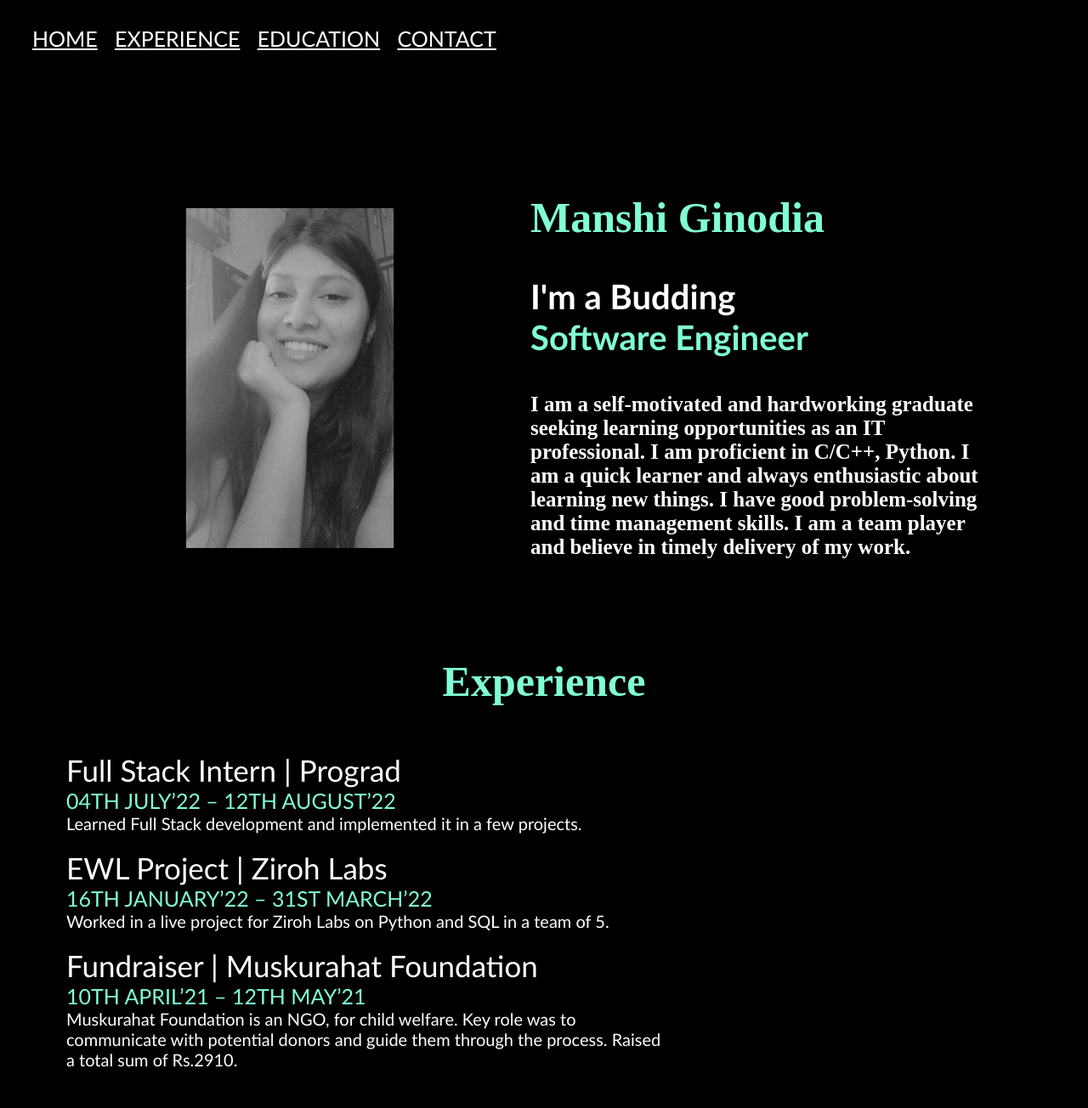
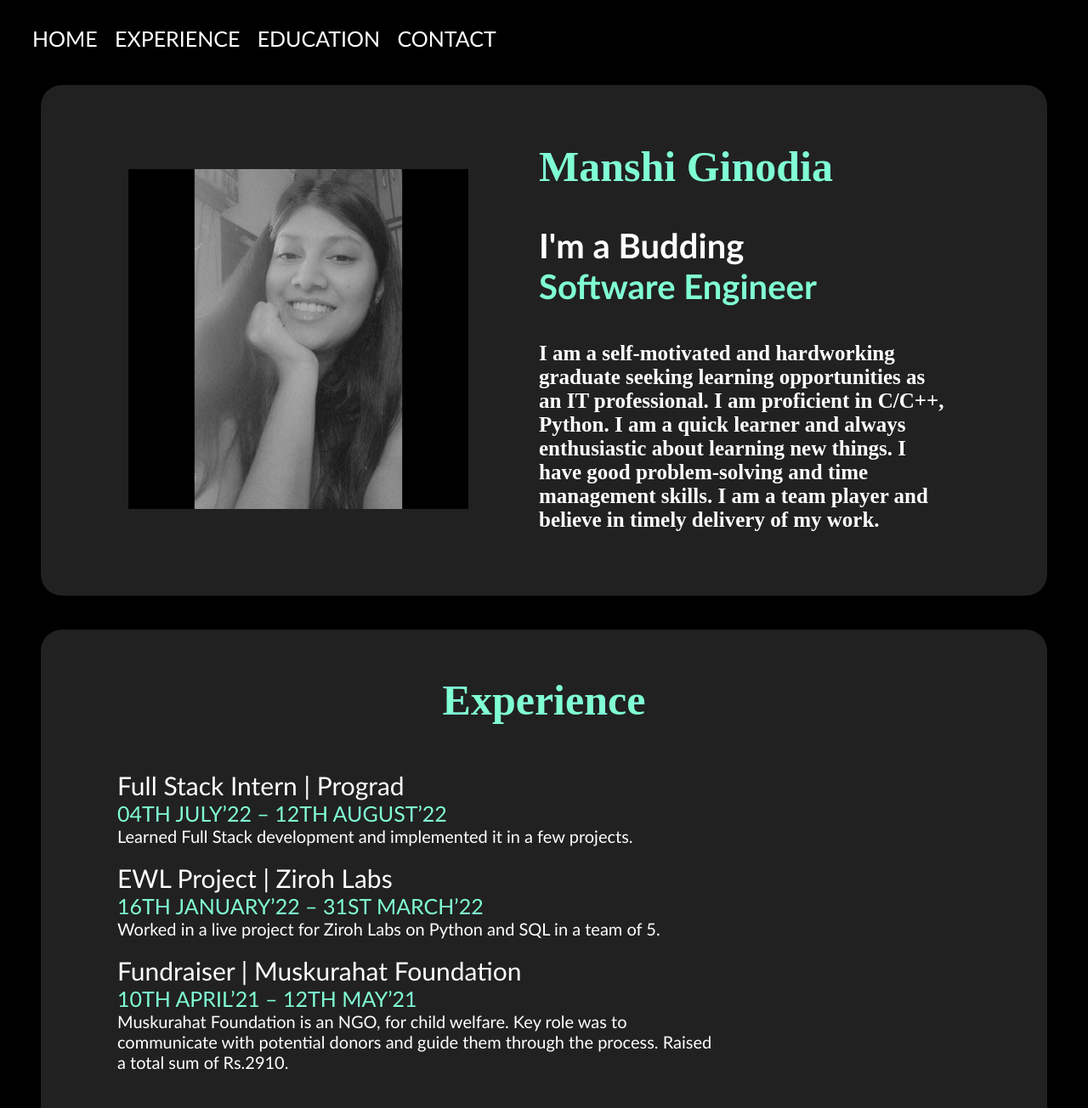
Before and after one commit to manshiginodia/Portfolio, a plain HTML site: page index.html in a window 1280 px wide. Shown: the top 1304 px of the page at 85% size. Drawn offline with Linux system fonts and the light colour scheme.

Commit message:
second  commit

```diff
--- a/index.html
+++ b/index.html
@@ -17,7 +17,7 @@
     </div>
 
     <div class="main">
-        <table>
+        <table class="table">
             <tr>
                 <td><img src="./Images/selfpicture.jpg" alt="profile picture" class="self" > </td>
                 <td><h1>Manshi Ginodia </h1>
--- a/style.css
+++ b/style.css
@@ -7,14 +7,27 @@ body{
 .header{
     margin-top: 30px;
     margin-left: 30px;
+    margin-bottom: 30px;
+    padding-bottom: 10px;
 }
 
 .main{
-    padding-top: 30px;
-    margin-top: 30px;
-    margin-left: 30px;
+    background-color: rgb(33, 33, 33);
+    margin-left: 40px;
+    margin-bottom: 30px;
+    margin-right: 40px;
+    border-radius: 25px;
+}
+
+.exp,.edu,.con{
+    background-color: rgb(33, 33, 33);
+    padding: 20px;
+    margin:40px;
+    border-radius: 25px;
+    margin-bottom:50px;
 }
 a{
+    text-decoration: none;
     color: rgb(255, 255, 255);
 }
 span{
@@ -24,10 +37,12 @@ span{
     color: white;
     font-family:  Calibri;
 }
-table{
-    margin: 40px;
+.table{
+    margin-top: 30px;
     padding: 30px;
-
+    margin-bottom: 40px;
+    margin-left: 40px;
+    margin-right: 40px;
 }
 td{
     color:white;
@@ -63,7 +78,7 @@ ul{
     list-style-type: none;
 }
 .company{
-    font-size: 35px;
+    font-size: 30px;
 }
 .date{
     font-size: 25px;
@@ -77,12 +92,13 @@ ul{
     width: 40px;
     height: 40px;
     margin: 10px;
-    padding: 10px;
 
+    border-radius: 20px;
 }
 .tab{
     padding-left: 100px;
     margin-left: 100px;
+    padding-bottom: 10px;
 }
 .connect{
     font-size: 30px;
```
